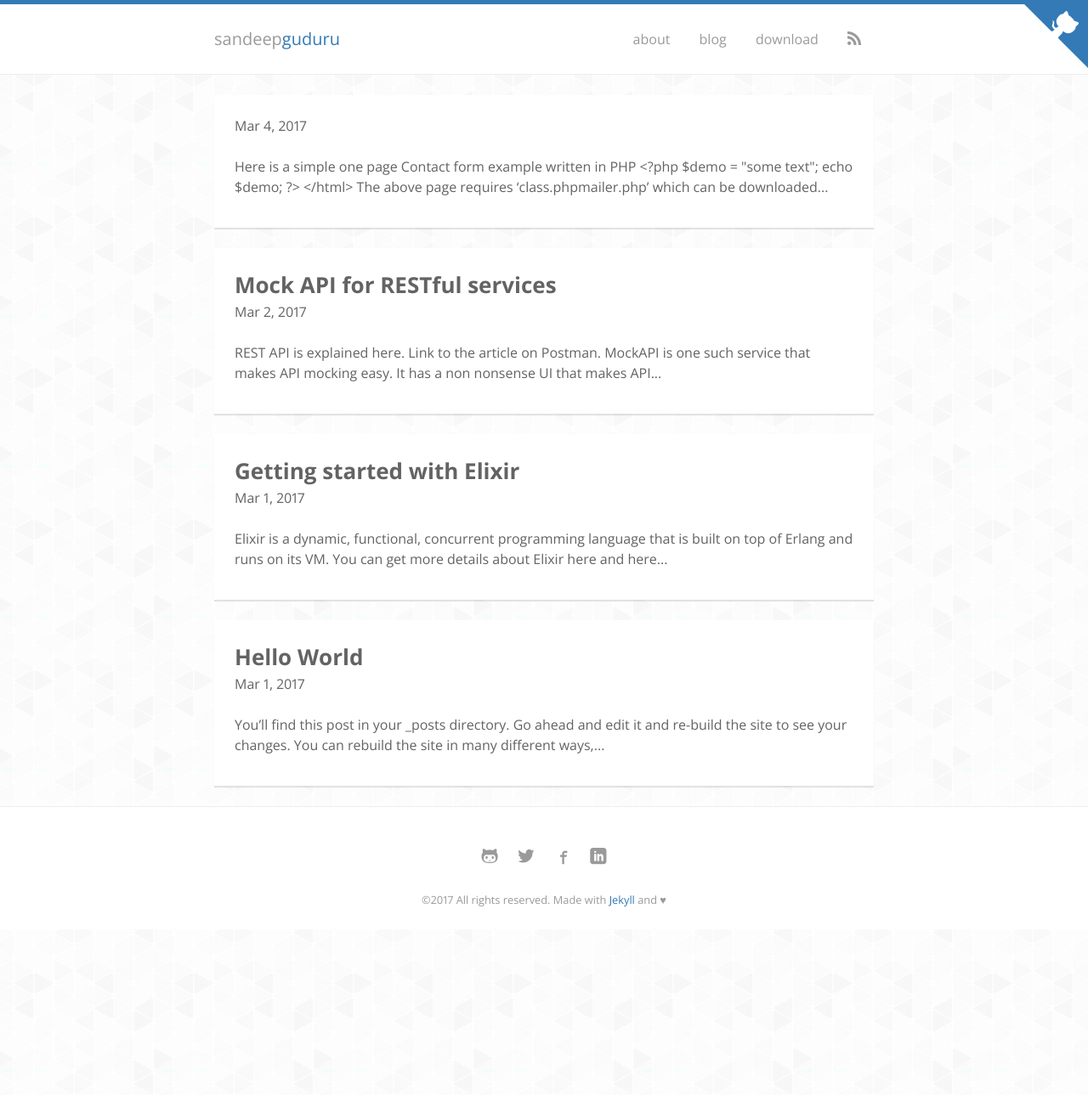
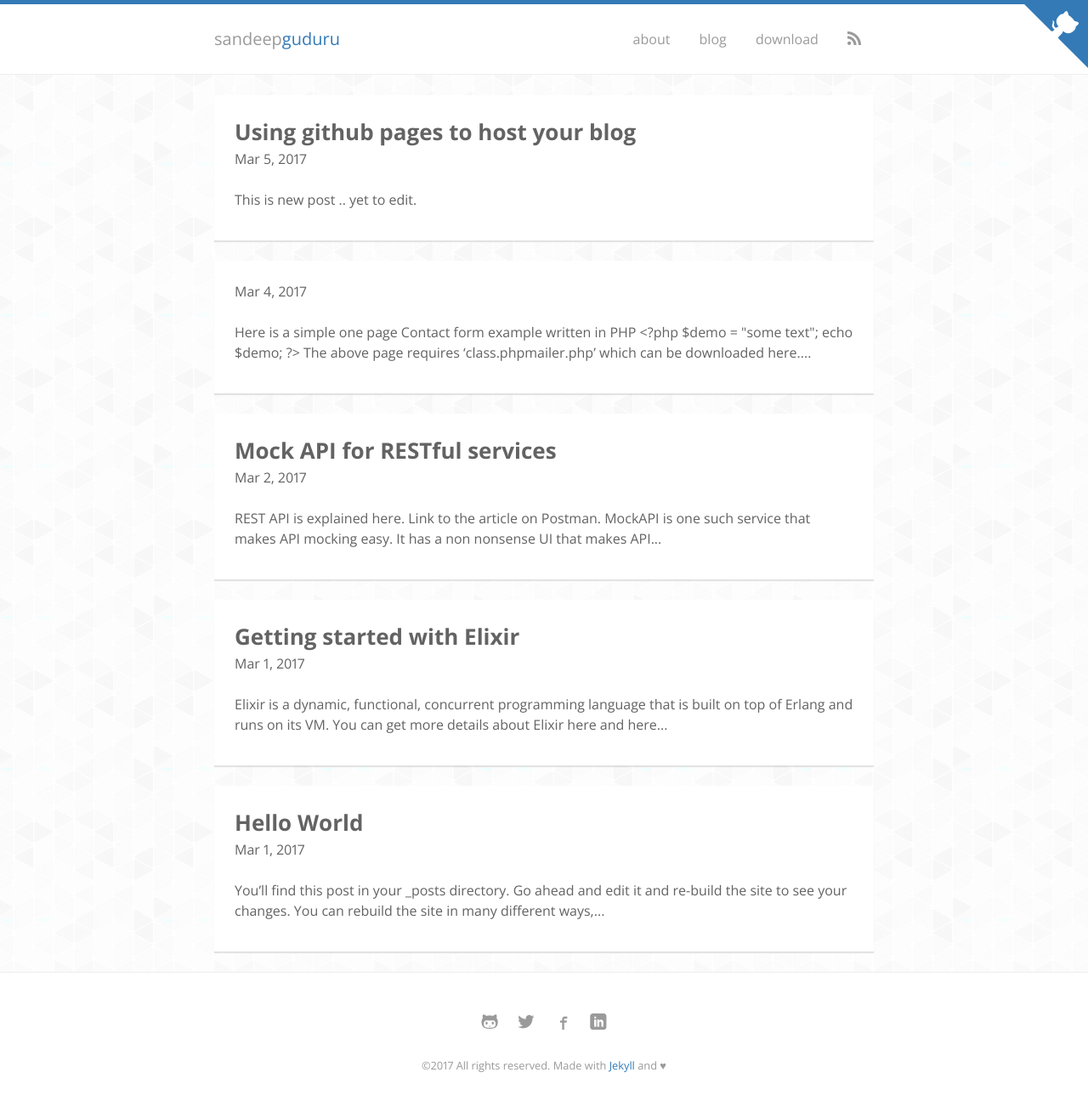
Before and after one commit to sandheepg/musings, a Jekyll site: the page built from blog/index.html, in a window 1280 px wide. Shown: the whole page at 85% size. Built offline with Jekyll 4.4.1, drawn with Linux system fonts in a browser that asks for light colours; nearby versions of some CDN libraries; some web fonts are replaced; the list of posts is cut into pages by our own code; before the commit the page ends 1094 px from its top, so only the background shows below that.

Commit message:
new post added

```diff
--- a/_posts/2017-03-04-send-html-mail-in-php-using-gmail-smtp.md
+++ b/_posts/2017-03-04-send-html-mail-in-php-using-gmail-smtp.md
@@ -19,7 +19,6 @@ Here is a simple one page Contact form example written in PHP
 $demo = "some text";
 echo $demo;
 ?>
-</html>
 {% endhighlight %}
 
 The above page requires 'class.phpmailer.php' which can be downloaded [here](https://github.com/PHPMailer/PHPMailer/blob/master/class.phpmailer.php "PHPMailer"). Include it in the same directory as the above file.
--- /dev/null
+++ b/_posts/2017-03-05-using-github-pages-to-host-your-blog.md
@@ -0,0 +1,15 @@
+---
+layout: post
+title: "Using github pages to host your blog"
+permalink: using-github-pages-to-host-your-blog
+date: 2017-03-05 00:22:16
+comments: true
+description: "using github pages to host your blog"
+keywords: ""
+categories:
+
+tags:
+
+---
+
+This is new post .. yet to edit.
```
Also changed, not shown: other parts of _posts/2017-03-04-send-html-mail-in-php-using-gmail-smtp.md (+1 -1 lines).
